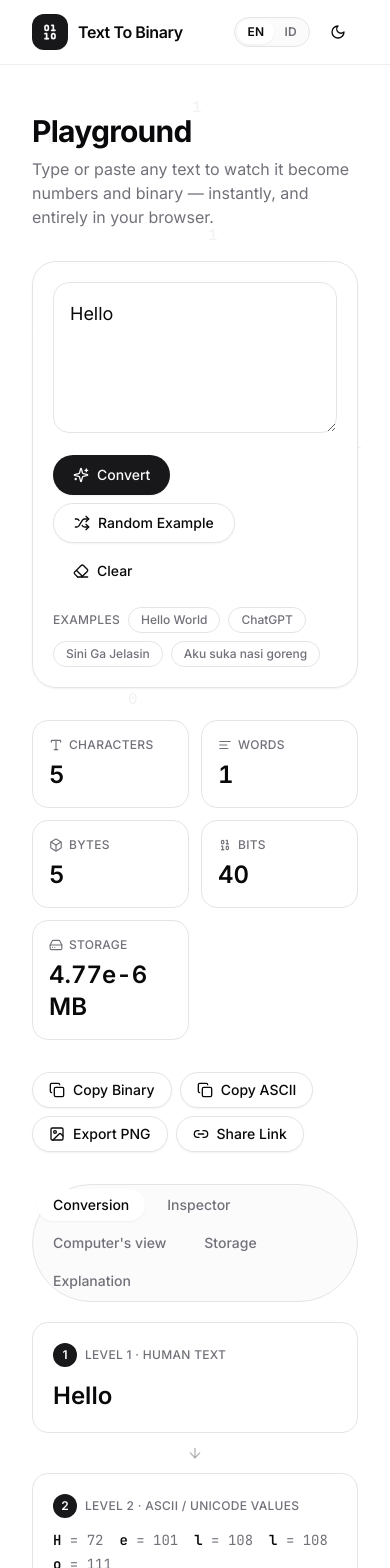
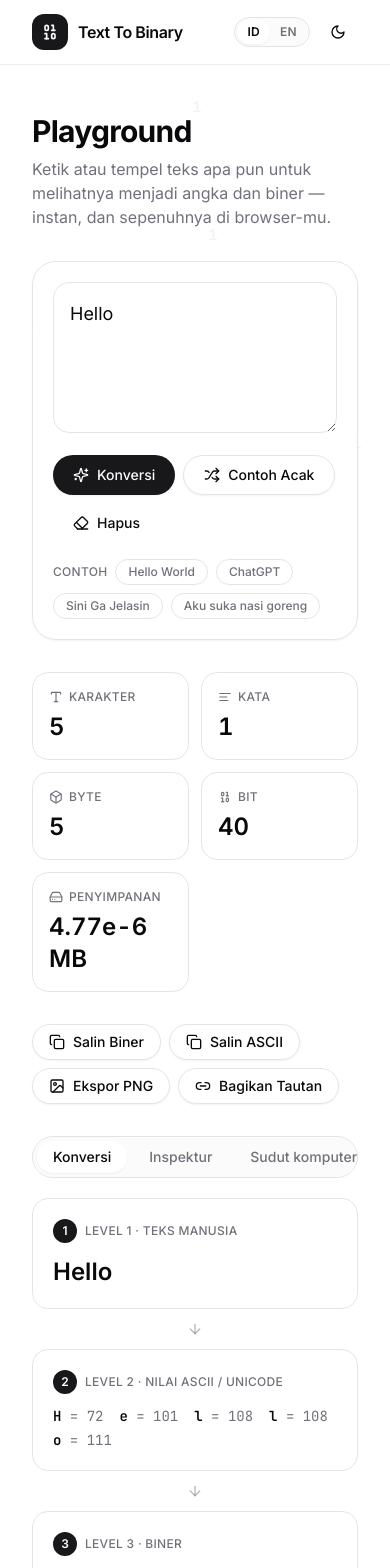
Before and after one commit to m45argaeth/TtB, a Next.js app: page /playground in a window 390 px wide. Shown: the top 1568 px of the page. Built offline with nearby package versions, Linux system fonts and the light colour scheme.

Commit message:
fix: mobile-friendly scrollable playground tabs + default locale ID (ID/EN toggle order)

```diff
--- a/app/layout.tsx
+++ b/app/layout.tsx
@@ -66,7 +66,7 @@ export default function RootLayout({
   children: React.ReactNode;
 }) {
   return (
-    <html lang="en" suppressHydrationWarning>
+    <html lang="id" suppressHydrationWarning>
       <body
         className={cn(
           "min-h-screen bg-background font-sans",
--- a/components/playground.tsx
+++ b/components/playground.tsx
@@ -139,14 +139,14 @@ export function Playground() {
 
       {/* Tabs */}
       <div>
-        <div className="flex flex-wrap gap-1.5 rounded-full border bg-muted/40 p-1">
+        <div className="flex flex-nowrap gap-1.5 overflow-x-auto rounded-full border bg-muted/40 p-1 [-ms-overflow-style:none] [scrollbar-width:none] [&::-webkit-scrollbar]:hidden">
           {tabs.map((item) => (
             <button
               key={item.key}
               type="button"
               onClick={() => setTab(item.key)}
               className={cn(
-                "rounded-full px-4 py-1.5 text-sm font-medium transition-colors",
+                "shrink-0 whitespace-nowrap rounded-full px-4 py-1.5 text-sm font-medium transition-colors",
                 tab === item.key
                   ? "bg-background text-foreground shadow-sm"
                   : "text-muted-foreground hover:text-foreground",
--- a/lib/i18n.tsx
+++ b/lib/i18n.tsx
@@ -4,8 +4,8 @@ import * as React from "react";
 import type { TextStats } from "@/lib/binary";
 
 export type Locale = "en" | "id";
-export const LOCALES: Locale[] = ["en", "id"];
-export const DEFAULT_LOCALE: Locale = "en";
+export const LOCALES: Locale[] = ["id", "en"];
+export const DEFAULT_LOCALE: Locale = "id";
 const STORAGE_KEY = "ttb-locale";
 
 const en = {
```
